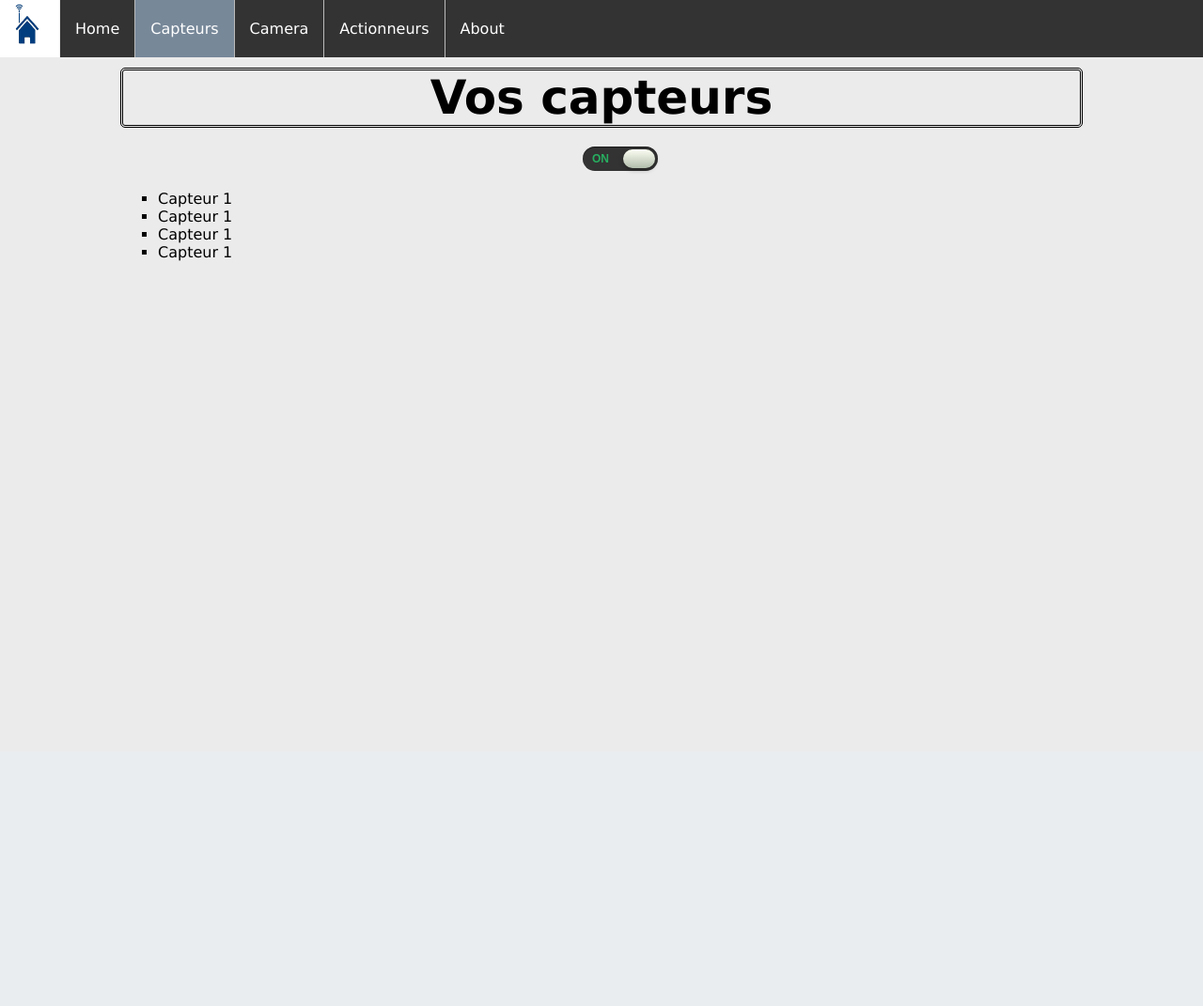
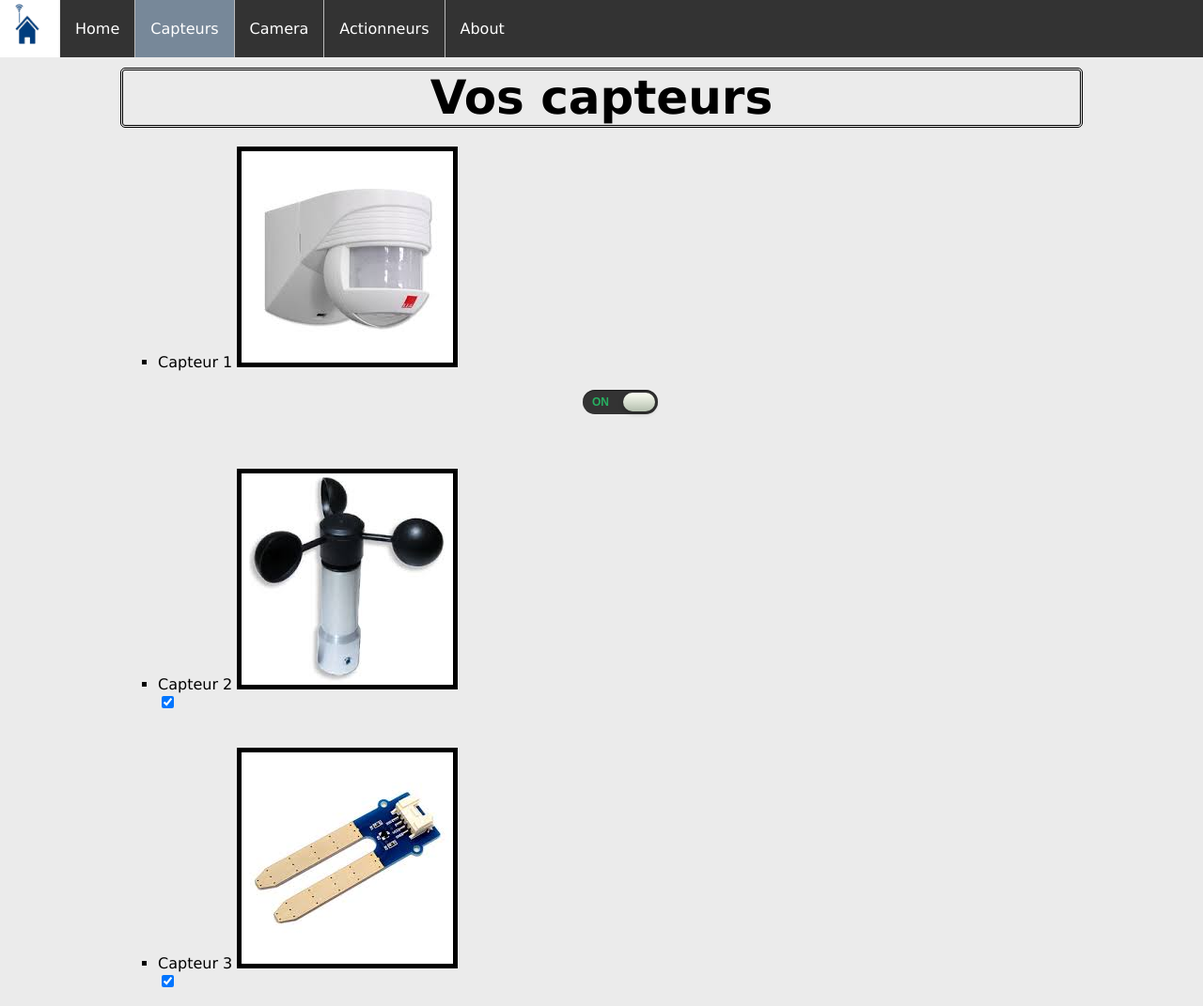
Before and after one commit to Amaurybox/Projet-APP-informatique, a PHP site: page /Capteur1.html in a window 1280 px wide. Shown: the whole page at 94% size. Before the commit the page ends 278 px from the top, so only its background shows below. Run offline with PHP 8.4, Linux system fonts and the light colour scheme.

Commit message:
page capteur un peu plus complete

```diff
--- a/untitled/Acceuil.html
+++ b/untitled/Acceuil.html
@@ -21,7 +21,7 @@
     <a class="logo"><img src="contenu/LOGO%20ISEP%20FINAL.png" alt="Logo" width="63" height="61" /></a>
     <a class="photo"><img src="contenu/maison1.jpeg" alt="Maison"  /></a>
     <h2>Bienvenue sur notre site</h2>
-    <p>Domisep vous propose de gérer tout les parmètres que vous souhaitez dans votre maison</p>
+    <p>Domisep vous propose de gérer tout les paramètres que vous souhaitez depuis votre maison</p>
 
 
     <div class="general">
--- a/untitled/Capteur1.html
+++ b/untitled/Capteur1.html
@@ -21,14 +21,25 @@
     <h1 class="double">Vos capteurs</h1>
 </div>
     <ul class="capt">
-        <div class="slideThree">
+        <li>Capteur 1
+            <img src="contenu/Captmouve.jpg" border="5">
+            <div class="slideThree">
             <input type="checkbox" value="None" id="slideThree" name="check" checked />
-            <label for="slideThree"></label>
-        </div>
-        <li>Capteur 1</li>
-        <li>Capteur 1</li>
-        <li>Capteur 1</li>
-        <li>Capteur 1</li>
+            <label for="slideThree"></label></li>
+        <br/>
+        <br/>
+        <li>Capteur 2
+            <img src="contenu/anemometre.jpg" border="5">
+            <div class="slideThree1">
+                <input type="checkbox" value="None" id="slideThree" name="check" checked />
+                <label for="slideThree"></label></li>
+        <br/>
+        <br/>
+        <li>Capteur 3
+            <img src="contenu/Capthumidite.jpg" border="5">
+            <div class="slideThree2">
+                <input type="checkbox" value="None" id="slideThree" name="check" checked />
+                <label for="slideThree"></label></li>
     </ul>
 
 </body>
--- a/untitled/CssSite1.css
+++ b/untitled/CssSite1.css
@@ -307,7 +307,7 @@ p.info{
 }
 .slideThree:after {
     content: 'OFF';
-    color: #000;
+    color: red;
     position: absolute;
     right: 10px;
     z-index: 0;
--- a/untitled/connexion.php
+++ b/untitled/connexion.php
@@ -1,7 +1,7 @@
 <?php
 session_start();
 
-$bdd = new PDO('mysql:host=127.0.0.1;dbname=espace_membre', 'root', '');
+$bdd = new PDO('mysql:host=127.0.0.1;dbname=demo', 'root', '');
 
 if(isset($_POST['formconnexion'])) {
     $mailconnect = htmlspecialchars($_POST['mailconnect']);
--- a/untitled/editionprofil.php
+++ b/untitled/editionprofil.php
@@ -1,7 +1,7 @@
 <?php
 session_start();
 
-$bdd = new PDO('mysql:host=127.0.0.1;dbname=espace_membre', 'root', '');
+$bdd = new PDO('mysql:host=127.0.0.1;dbname=demo', 'root', '');
 
 if(isset($_SESSION['id'])) {
     $requser = $bdd->prepare("SELECT * FROM membres WHERE id = ?");
--- a/untitled/inscription.php
+++ b/untitled/inscription.php
@@ -1,5 +1,5 @@
 <?php
-$bdd = new PDO('mysql:host=127.0.0.1;dbname=espace_membre', 'root', '');
+$bdd = new PDO('mysql:host=127.0.0.1;dbname=demo', 'root', '');
 
 if(isset($_POST['forminscription'])) {
     $pseudo = htmlspecialchars($_POST['pseudo']);
--- a/untitled/profil.php
+++ b/untitled/profil.php
@@ -1,7 +1,7 @@
 <?php
 session_start();
 
-$bdd = new PDO('mysql:host=127.0.0.1;dbname=espace_membre', 'root', '');
+$bdd = new PDO('mysql:host=127.0.0.1;dbname=demo', 'root', '');
 
 if(isset($_GET['id']) AND $_GET['id'] > 0) {
     $getid = intval($_GET['id']);
```
